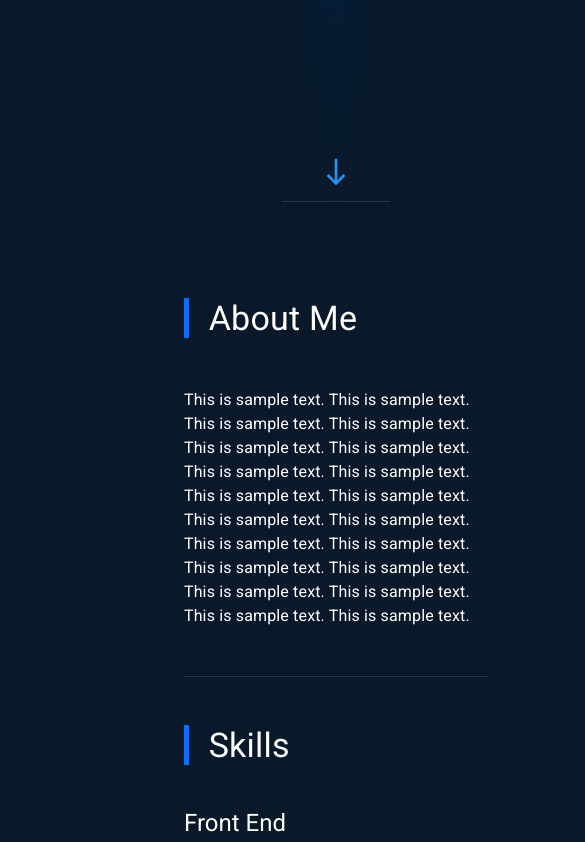
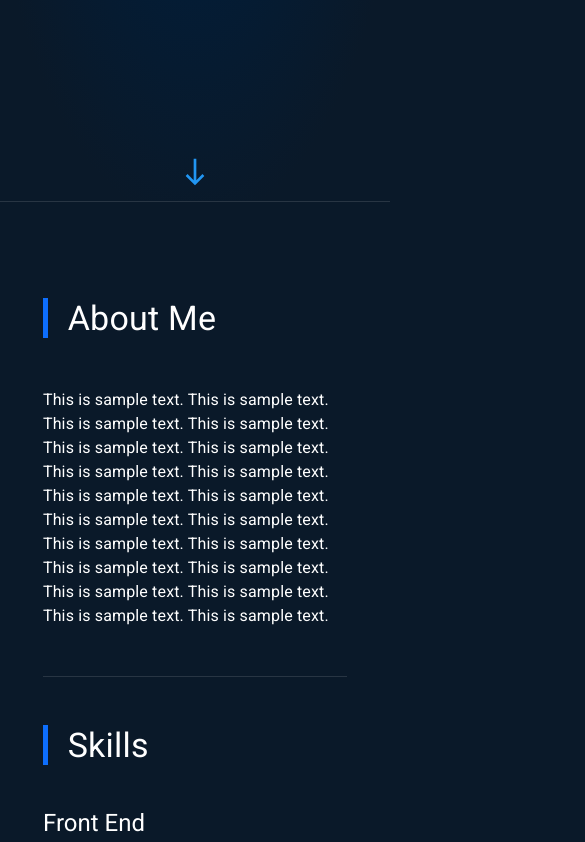
Before and after one commit to RyanBeGell/portfolio-site, a Next.js app: page / in a window 390 px wide. Shown: the part 643-1485 px from the top of the page, 585 px wide, since content can reach past the window. Built offline with nearby package versions, Linux system fonts and the light colour scheme; a web font is replaced by a local one.

Commit message:
sidebar media query collapse adjusted

```diff
--- a/src/global.css
+++ b/src/global.css
@@ -165,7 +165,12 @@ body::-webkit-scrollbar-thumb:hover {
   background-color: #555555;
 }
 
-/* class for black background color and 48px padding*/
 .shiftContentRight{
   margin-left: 282px;
 }
+
+@media screen and (max-width: 1200px) {
+.shiftContentRight{
+  margin-left: 0px;
+}
+}
```
